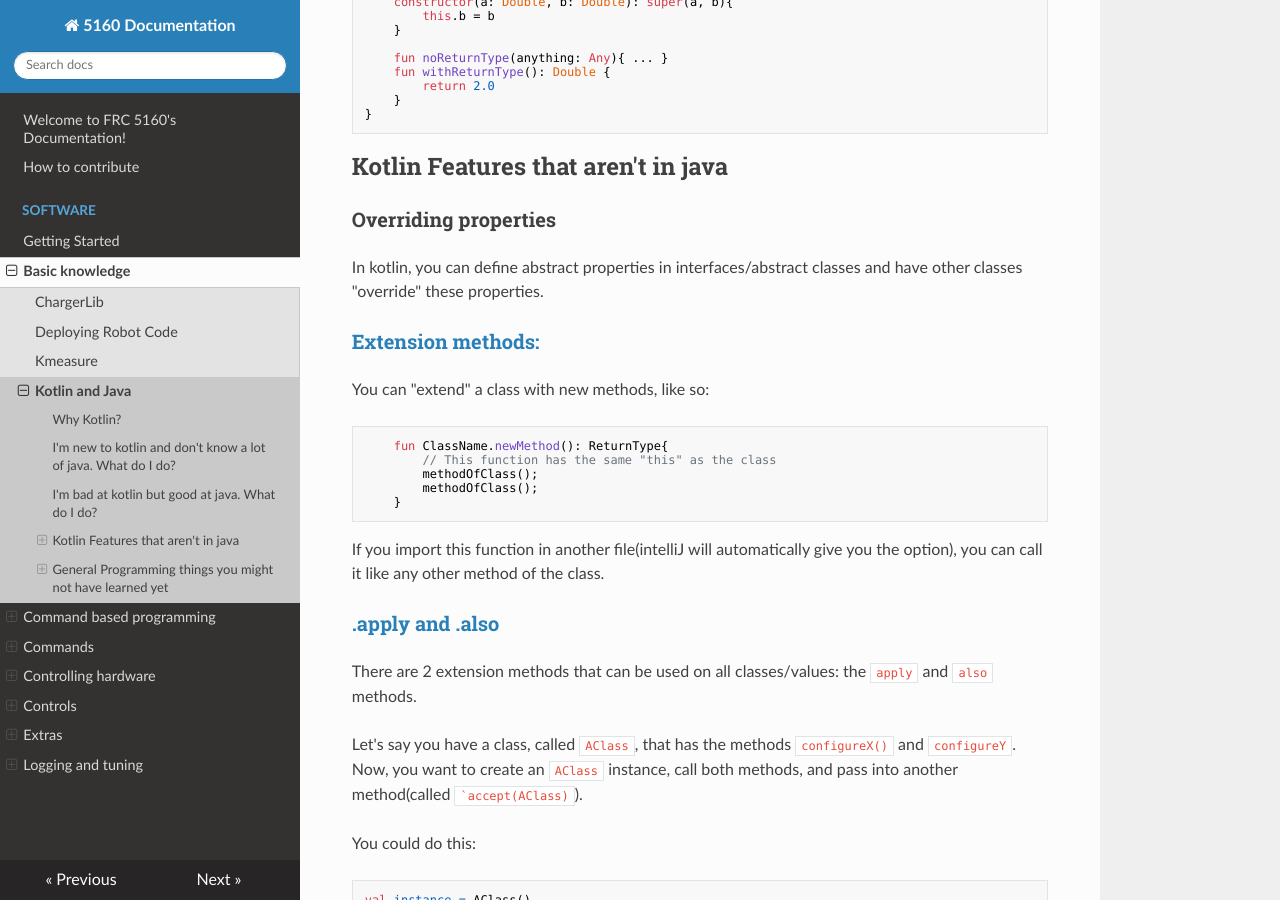
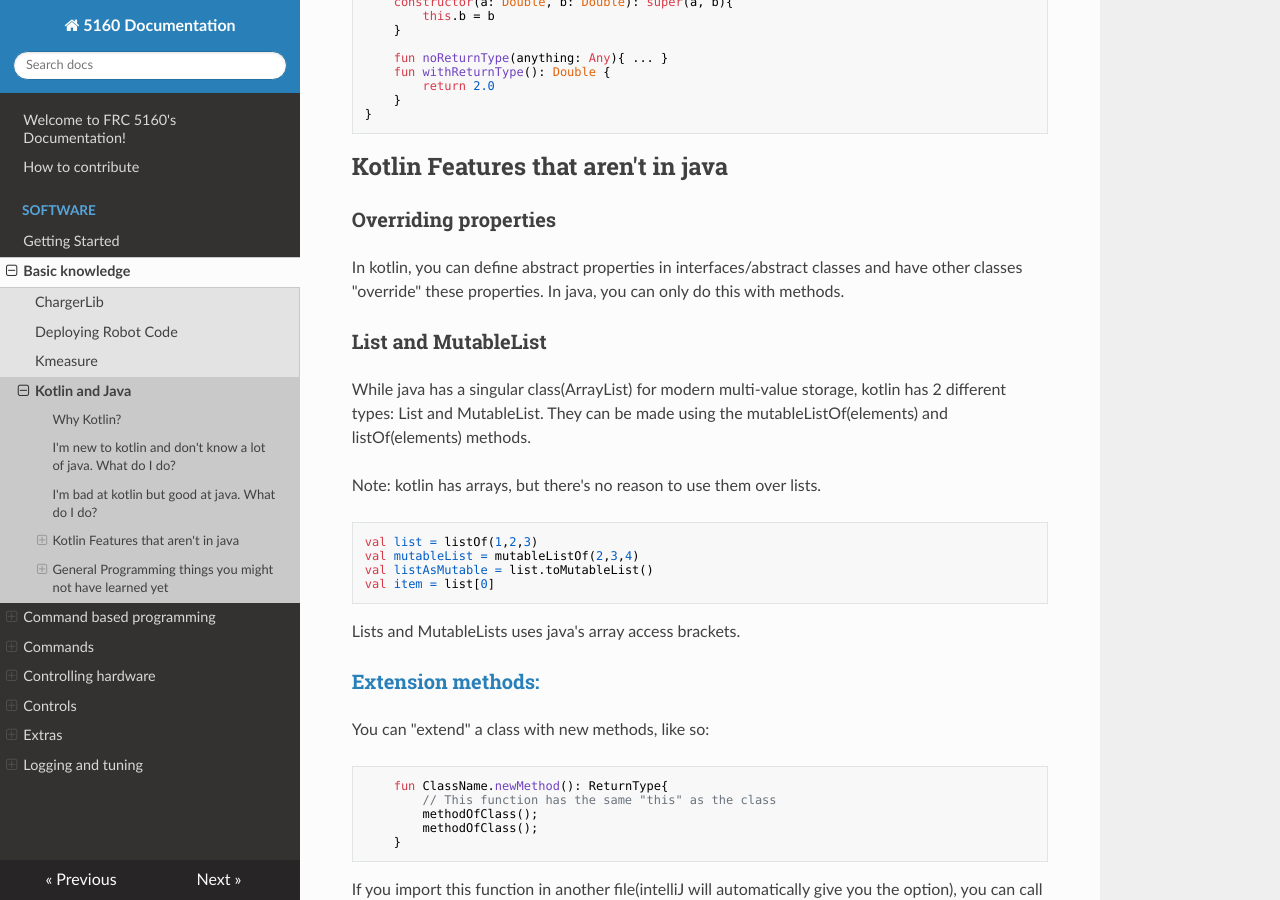
Before and after one commit to frc-5160-the-chargers/5160-docs, an MkDocs documentation site: the page built from docs/software/basic-knowledge/kotlin-and-java.md, in a window 1280 px wide and 900 px high, scrolled down 1395 px. Built offline with MkDocs 1.6.1, drawn with Linux system fonts in a browser that asks for light colours; nearby versions of some CDN libraries.

Commit message:
Added list stuff

````diff
--- a/docs/software/basic-knowledge/kotlin-and-java.md
+++ b/docs/software/basic-knowledge/kotlin-and-java.md
@@ -56,7 +56,22 @@ class A: B {
 
 ### Overriding properties
 In kotlin, you can define abstract properties in interfaces/abstract classes and have other classes "override"
-these properties.
+these properties. In java, you can only do this with methods.
+
+### List<T> and MutableList<T>
+
+While java has a singular class(ArrayList<T>) for modern multi-value storage,
+kotlin has 2 different types: List<T> and MutableList<T>. They can be made using the
+mutableListOf(elements) and listOf(elements) methods.
+
+Note: kotlin has arrays, but there's no reason to use them over lists.
+```
+val list = listOf(1,2,3)
+val mutableList = mutableListOf(2,3,4)
+val listAsMutable = list.toMutableList()
+val item = list[0]
+```
+Lists and MutableLists uses java's array access brackets.
 
 ### [Extension methods: ](https://kotlinlang.org/docs/extensions.html)
 You can "extend" a class with new methods, like so:
````
